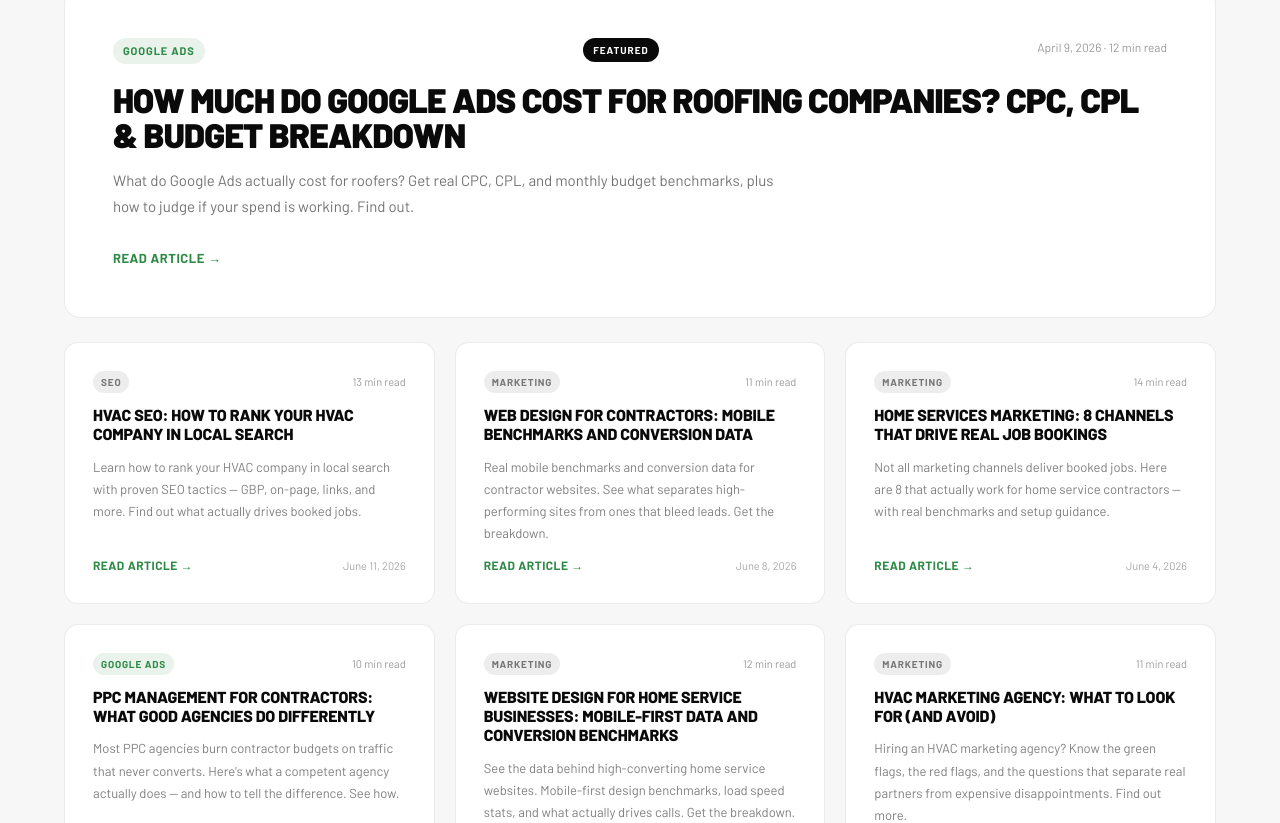
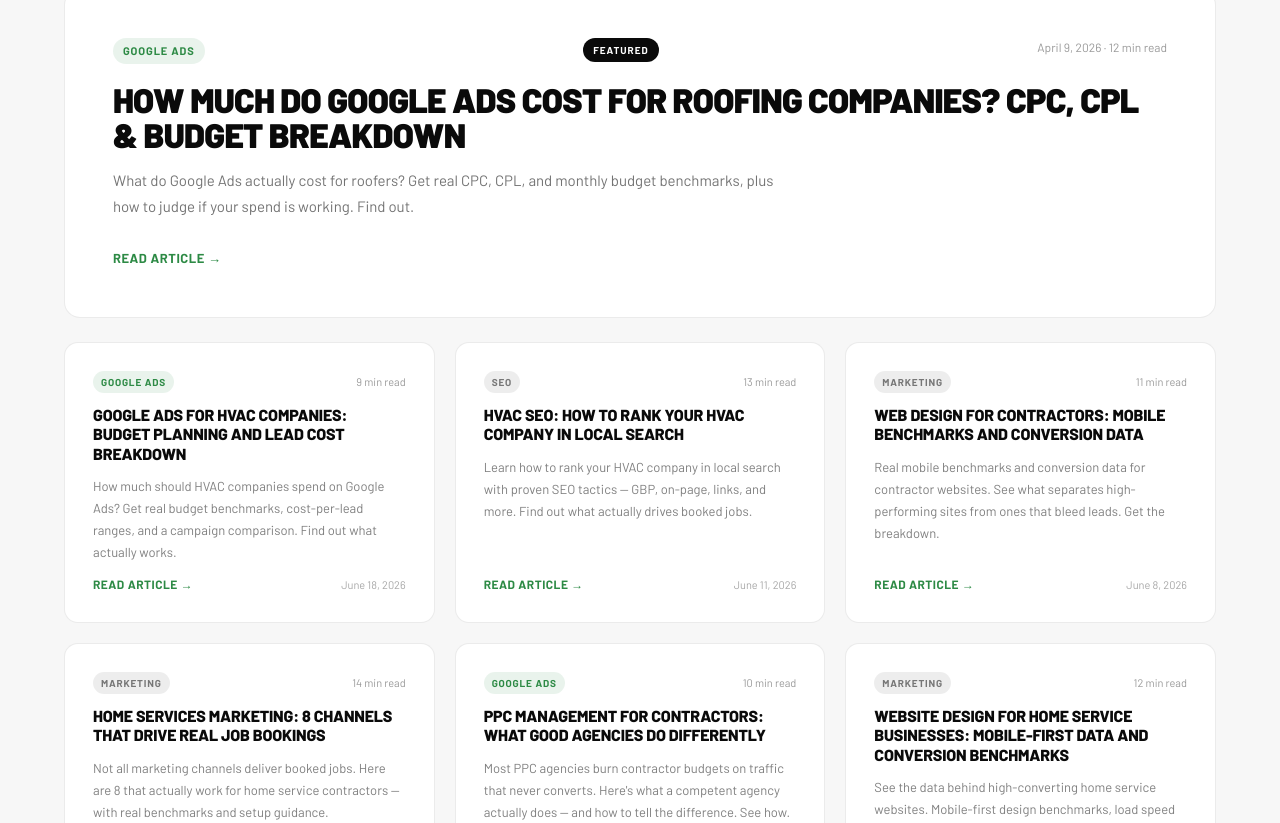
Before and after one commit to webberossi89/thomas-town-digital, a Next.js app: page /blog in a window 1280 px wide. Shown: the part 517-1340 px from the top of the page. Built offline with nearby package versions, Linux system fonts and the light colour scheme.

Commit message:
SEO: add google-ads-for-hvac-budget-lead-cost to blog listing

```diff
--- a/app/blog/page.tsx
+++ b/app/blog/page.tsx
@@ -17,6 +17,15 @@ const posts = [
       readTime: "12 min read",
       slug: "google-ads-cost-roofing-companies",
     },
+  {
+    category: "Google Ads",
+    title: "Google Ads for HVAC Companies: Budget Planning and Lead Cost Breakdown",
+    summary: "How much should HVAC companies spend on Google Ads? Get real budget benchmarks, cost-per-lead ranges, and a campaign comparison. Find out what actually works.",
+    date: "June 18, 2026",
+    dateISO: "2026-06-18",
+    readTime: "9 min read",
+    slug: "google-ads-for-hvac-budget-lead-cost",
+  },
   {
     category: "SEO",
     title: "HVAC SEO: How to Rank Your HVAC Company in Local Search",
```
